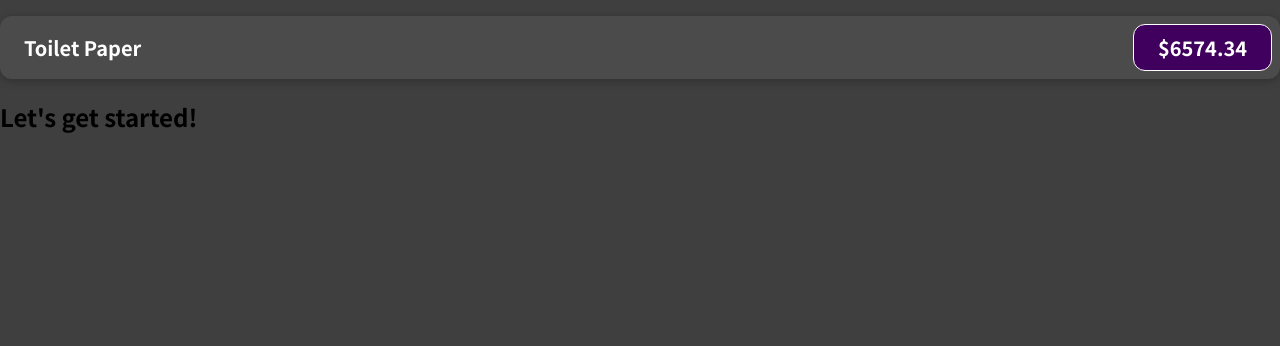
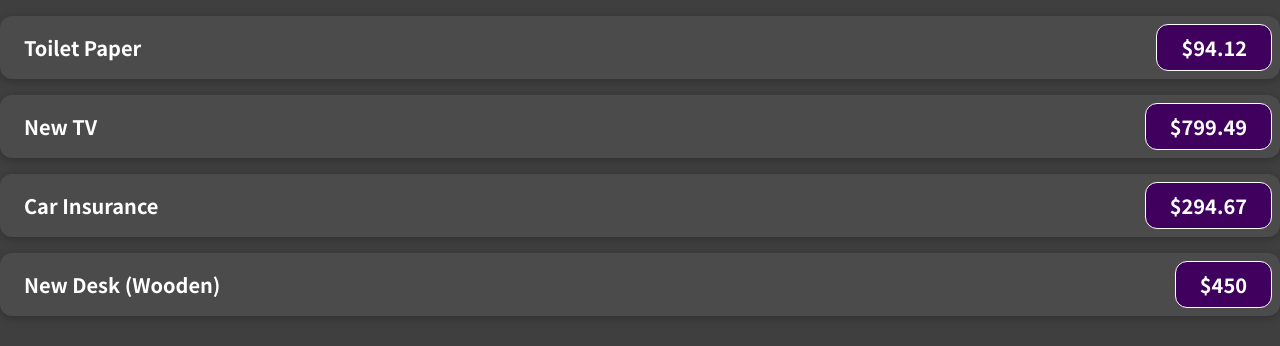
Before and after one commit to ReshmaShrema/expense_tracker, a JavaScript app: page / in a window 1280 px wide. Shown: the top 346 px of the page. Built offline with nearby package versions, Linux system fonts and the light colour scheme.

Commit message:
passing data via props

```diff
--- a/src/App.js
+++ b/src/App.js
@@ -1,11 +1,60 @@
-import ExpenseItem from "./Components/ExpenseItem";
+import ExpenseItem from './Components/ExpenseItem';
 function App() {
-  return (
-      <div className="App">
-        <ExpenseItem/>
-          <h2>Let's get started!</h2>
-  </div>
-  );
+    const expenses = [
+        {
+            id: 'e1',
+            title: 'Toilet Paper',
+            amount: 94.12,
+            date: new Date(2020, 7, 14),
+        },
+        {
+            id: 'e2',
+            title: 'New TV',
+            amount: 799.49,
+            date: new Date(2021, 2, 12),
+        },
+        {
+            id: 'e3',
+            title: 'Car Insurance',
+            amount: 294.67,
+            date: new Date(2021, 2, 28),
+        },
+        {
+            id: 'e4',
+            title: 'New Desk (Wooden)',
+            amount: 450,
+            date: new Date(2021, 5, 12),
+        },
+    ];
+    return (
+        <div className="App">
+            <ExpenseItem
+                title={expenses[0].title}
+                date={expenses[0].date}
+                amount={expenses[0].amount}
+                id={expenses[0].id}
+            />
+            <ExpenseItem
+                title={expenses[1].title}
+                date={expenses[1].date}
+                amount={expenses[1].amount}
+                id={expenses[1].id}
+            />
+            <ExpenseItem
+                title={expenses[2].title}
+                date={expenses[2].date}
+                amount={expenses[2].amount}
+                id={expenses[2].id}
+            />
+            <ExpenseItem
+                title={expenses[3].title}
+                date={expenses[3].date}
+                amount={expenses[3].amount}
+                id={expenses[3].id}
+            />
+        </div>
+    );
 }
 
+
 export default App;
--- a/src/Components/ExpenseItem.js
+++ b/src/Components/ExpenseItem.js
@@ -1,17 +1,12 @@
 import './ExpenseItem.css';
 function ExpenseItem(props){
-    const expenses= {
-        date:new Date(2021,12,12),
-        amount:6574.34,
-        title:'Toilet Paper'
-    }
     console.log('props item',props)
     return (
         <div className="expense-item">
-            <div>{expenses.date.toISOString}</div>
+            <div>{props.date.toISOString}</div>
             <div className="expense-item__description">
-                <h2>{expenses.title}</h2>
-                <div className="expense-item__price">${expenses.amount}</div>
+                <h2>{props.title}</h2>
+                <div className="expense-item__price">${props.amount}</div>
             </div>
         </div>
     );
```
